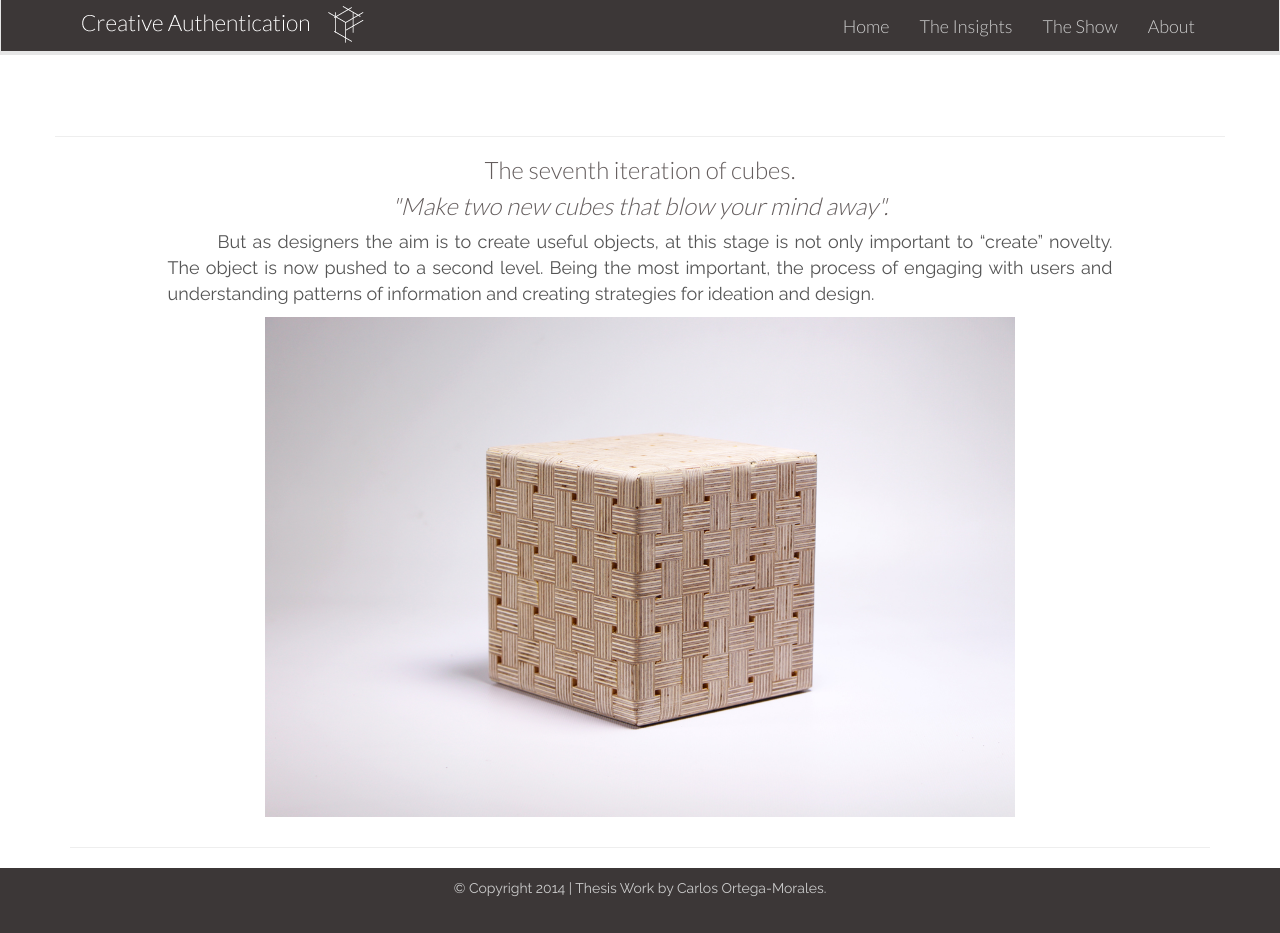
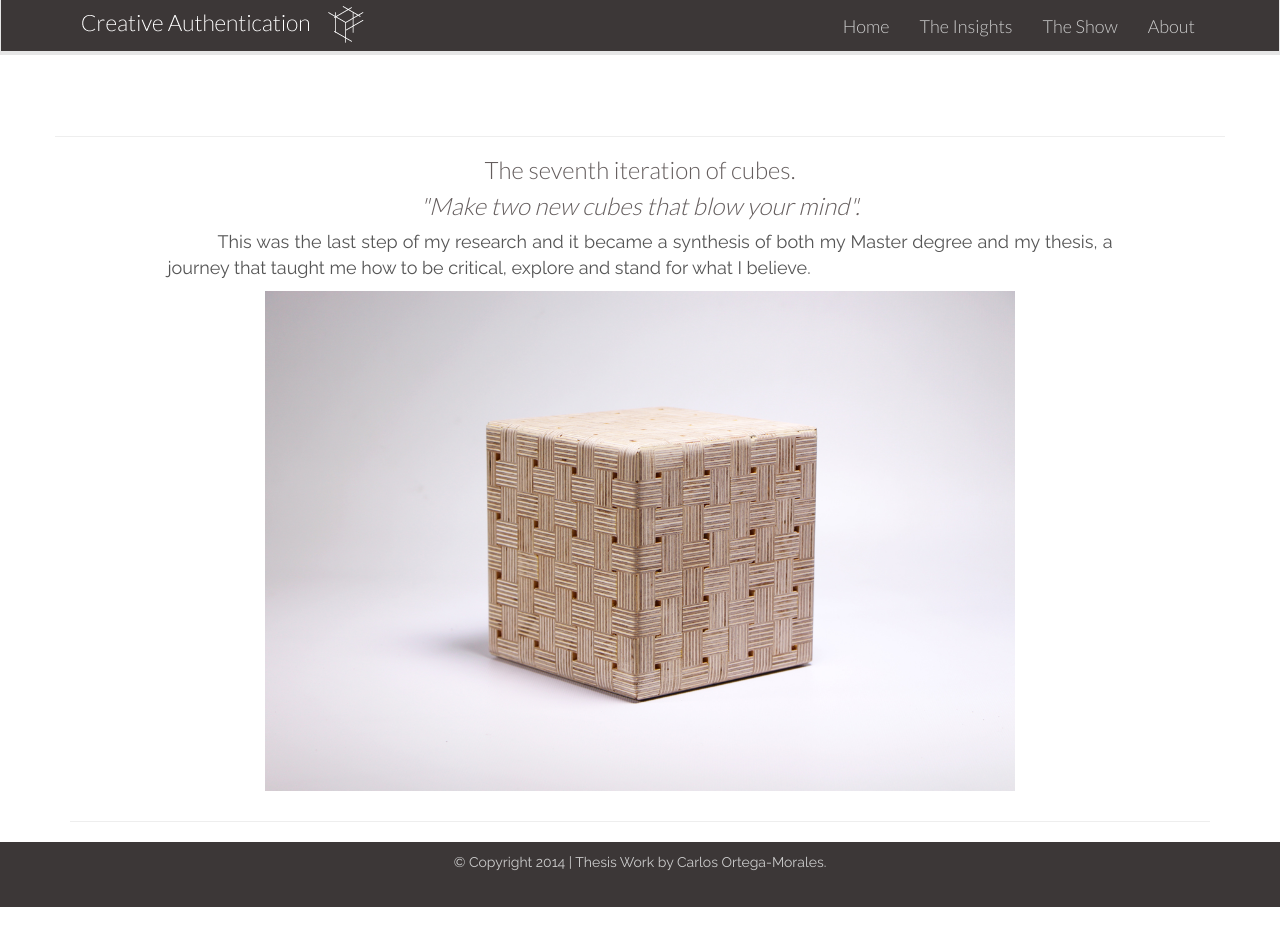
Before and after one commit to cortega8612/creative-process, a Jekyll site: the page built from _posts/insights/2014-05-21-ply-weamirror.md, in a window 1280 px wide and 933 px high. Built offline with Jekyll 4.4.1, drawn with Linux system fonts in a browser that asks for light colours; nearby versions of some CDN libraries.

Commit message:
updated text for final cube and deleted show images on homepage

```diff
--- a/_posts/insights/2014-05-21-ply-weamirror.md
+++ b/_posts/insights/2014-05-21-ply-weamirror.md
@@ -11,9 +11,9 @@ date: 2014-05-21
 <hr/>
 
 <h3 class="col-md-8 col-md-offset-2 vcenter">The seventh iteration of cubes.</h3>
-<h3 class="col-md-8 col-md-offset-2 vcenter"><em>"Make two new cubes that blow your mind away".</em></h3>
+<h3 class="col-md-8 col-md-offset-2 vcenter"><em>"Make two new cubes that blow your mind".</em></h3>
 
 
-<p class="col-md-10 col-md-offset-1 justify">But as designers the aim is to create useful objects,  at this stage is not only important to “create” novelty. The object is now pushed to a second level. Being the most important, the process of engaging with users and understanding patterns of information and creating strategies for ideation and design.</p>
+<p class="col-md-10 col-md-offset-1 justify">This was the last step of my research and it became a synthesis of both my Master degree and my thesis, a journey that taught me how to be critical, explore and stand for what I believe.</p>
 
 <p class="col-md-8 col-md-offset-2"><img class="img-responsive" src="/img/18.1.JPG" alt="Plywood Weave"/></p>
--- a/show/index.html
+++ b/show/index.html
@@ -3,8 +3,6 @@ layout: default
 categories:
 - show
 ---
-
-<br/>
 
 
 <h3 class="col-md-6 col-md-offset-3 vcenter">Creative Authentication is being exhibited in the <a href="http://saic-mfa.com/attachments2014/carlos-ortega-morales/" target="_blank"> 2014 ATTACHMENTS Design Show  </a> in the Sullivan Galleries at the School of the Art Institute of Chicago!</h3>
```
Also changed, not shown: _posts/insights/2014-05-20-ply-weave.md (deleted, +0 -33 lines).
